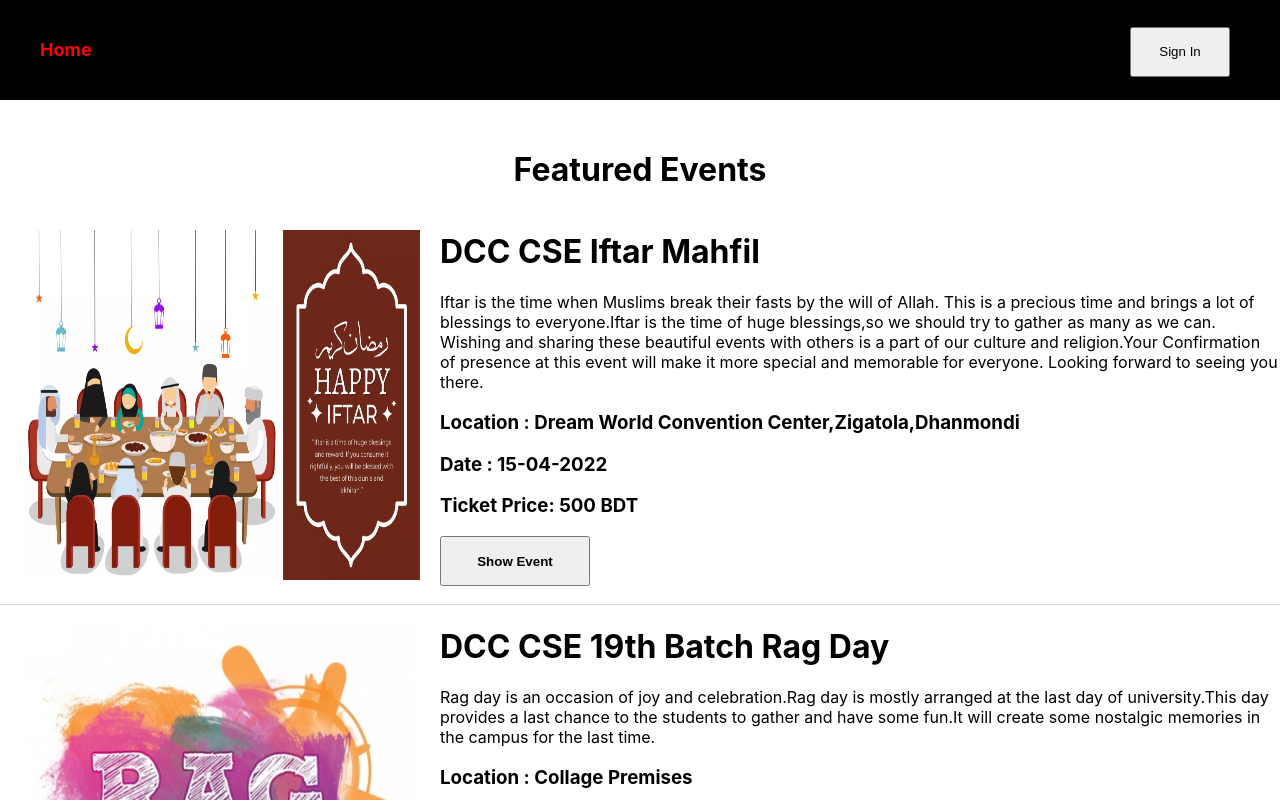
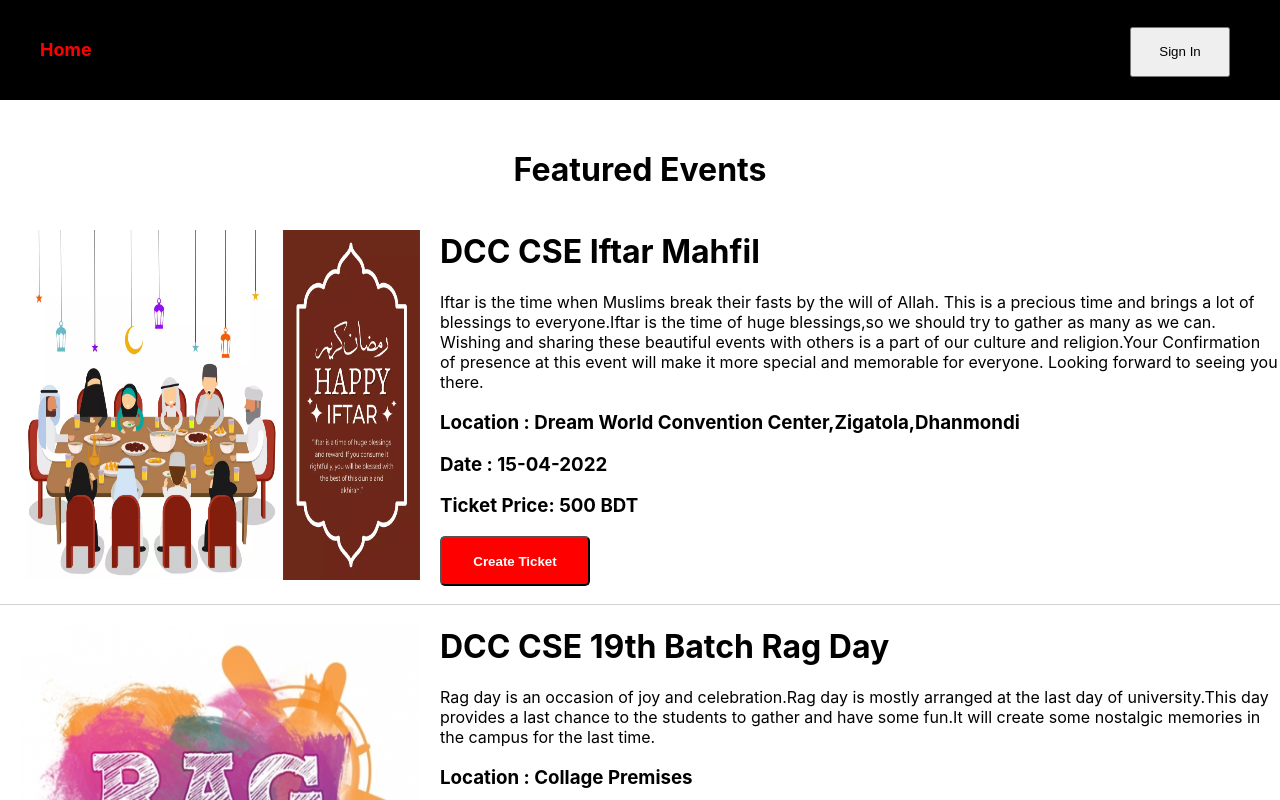
Before and after one commit to farhanaahmed/online_event_registration_and_ticket_management_service, a React (Create React App) app: page / in a window 1280 px wide. Shown: the top 800 px of the page. Built offline with nearby package versions, Linux system fonts and the light colour scheme; no server answers.

Commit message:
update event-list

```diff
--- a/src/components/Event/Event.js
+++ b/src/components/Event/Event.js
@@ -28,7 +28,7 @@ const Event = (props) => {
                 <h3>Location : {event.location}</h3>
                 <h3>Date : {event.date}</h3>
                 <h3>Ticket Price: {event.price}</h3>
-                <button onClick={() => onNavigate(event)}>Show Event</button>
+                <button onClick={() => onNavigate(event)}>Create Ticket</button>
                 </div>
             </div>
         </div>
--- a/src/components/EventList/EventList.css
+++ b/src/components/EventList/EventList.css
@@ -7,16 +7,22 @@
     border-bottom: 1px solid lightgray;
 }
 .event-list{
+    padding: 20px;
+    background-color: black;
+    color: white;
     border-bottom: 1px solid lightgray;
     margin: 20px;
+    text-align: center;
+}
+
+.event-list h2{
+    color: red;
 }
 .event-details button{
     width: 150px;
     font-weight: 600;
     height: 50px;
+    background-color: red;
+    color: white;
+    border-radius: 5px;
 }
-.description{
-    text-align: left;
-    padding-left: 20px;
-    padding-right: 20px;
-}
--- a/src/components/EventList/EventList.js
+++ b/src/components/EventList/EventList.js
@@ -57,11 +57,11 @@ const Event_List = () => {
                         <div className='event-list'>
                             <h2>{event.name}</h2>
                             <div className='event-details'>
-                                <p className='description'>{event.description}</p>
+                                <p>{event.description}</p>
                                 <h3>Location : {event.location}</h3>
                                 <h3>Date : {event.date}</h3>
                                 <h3>Ticket Price: {event.price} BDT</h3>
-                                <button onClick={() => onNavigate(event)}>Show Event</button>
+                                <button onClick={() => onNavigate(event)}>Create Ticket </button>
                                 <br /><br /><br />
                             </div>
                         </div>
@@ -72,8 +72,6 @@ const Event_List = () => {
                 </div> :
                 <div></div>
             }
-            {/* <h1>My Events</h1>
-          */}
         </div>
     );
 };
--- a/src/components/Form/Form.js
+++ b/src/components/Form/Form.js
@@ -116,14 +116,14 @@ const Form = () => {
                     Ticket Price <sup className='star'>*</sup>
                     </label><br/>
                     <input type="number" value={price} required onChange={(e)=> {handlePriceChange(e)}} /><br/><br />
-                    <label className='label'>
+                    {/* <label className='label'>
                     Visibility <sup className='star'>*</sup>
                     </label><br/>
                     <input type="radio" id="public" name= "visibility" value='public' onChange={(e)=> {handleVisibilityChange(e)}}/>
                     <label className='label' htmlFor="public">Public</label><br/>
                     <input type="radio" id= "private" name="visibility" value= 'private' onChange={(e)=> {handleVisibilityChange(e)}}/>
                     <label className='label' htmlFor="private">Private</label><br></br>
-                    <br /><br />
+                    <br /><br /> */}
                     <div className='btn'>
                         <input className='submit' type="submit" value="Create Event"/>
                     </div>
--- a/src/components/Header/Header.css
+++ b/src/components/Header/Header.css
@@ -43,11 +43,11 @@
     color: white;
     margin: auto;
 }
-.logged-user-info img{
+/* .logged-user-info img{
     border-radius: 50%;
     width: 50px;
     margin: auto;
-}
+} */
 .login-container button{
     width: 100px;
     height: 50px;
--- a/src/components/Header/Header.js
+++ b/src/components/Header/Header.js
@@ -73,7 +73,7 @@ const Header = () => {
                   { user.name ?
                       <div className='logged-user-info'>
                         <p>{user.name}</p>
-                        <img src={user.photo} alt="" />
+                        {/* <img src={user.photo} alt="" /> */}
                         <button onClick={handleSignOut}>Sign Out</button>
                       </div>:
                       <button onClick={handleGoogleSignIn}>Sign In</button>
```
